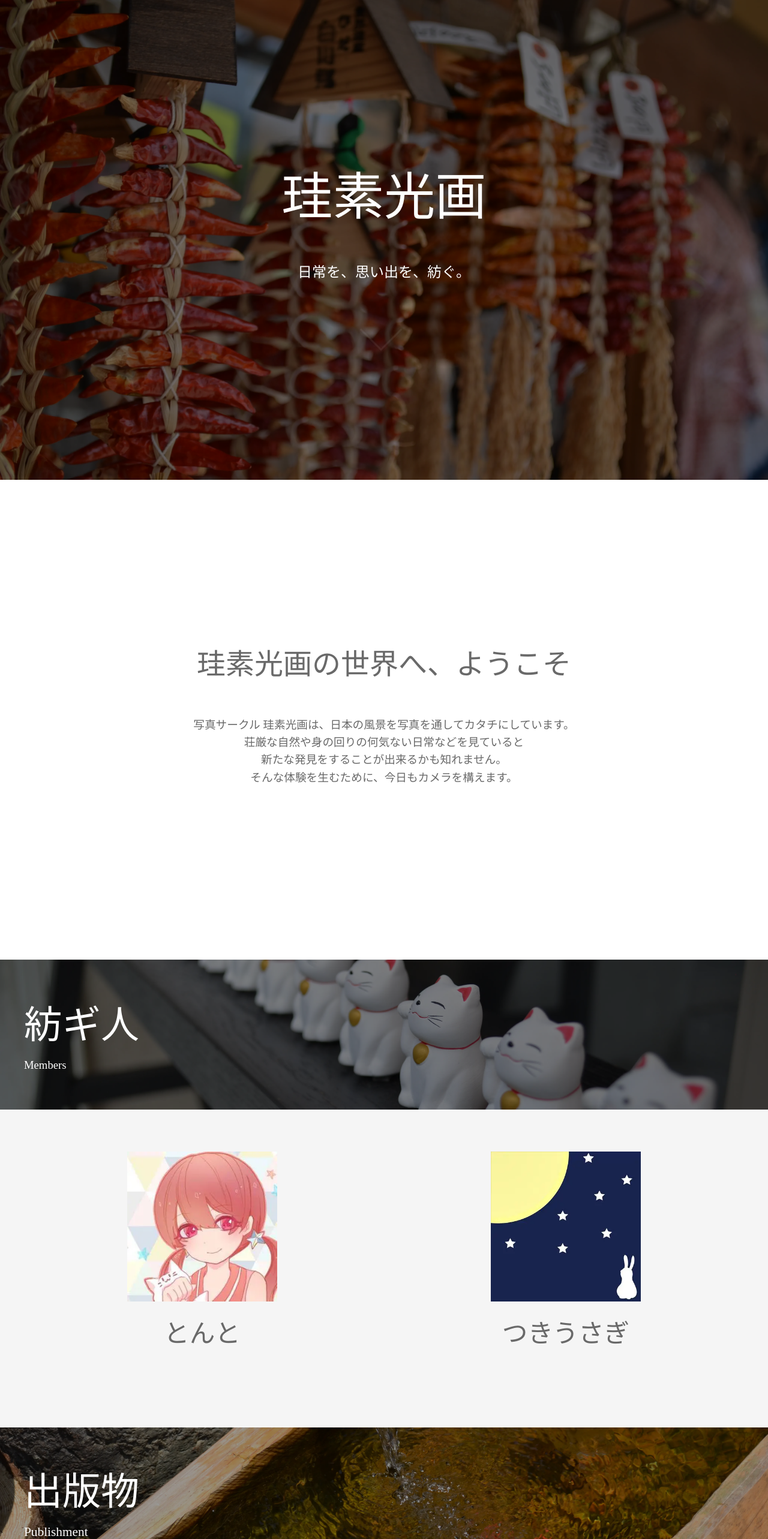
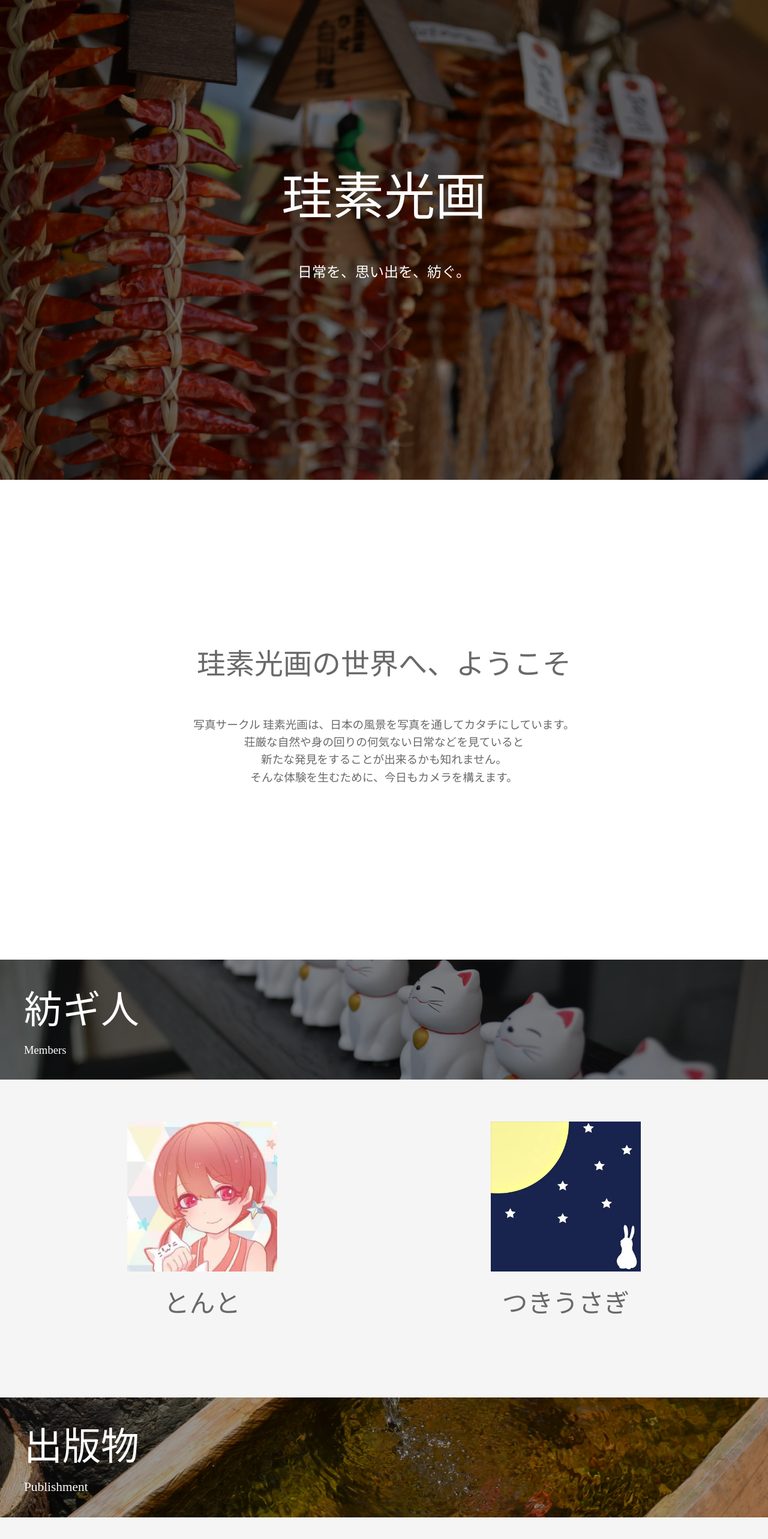
Before and after one commit to ryu-ton10/keiso_kouga_web, a React (Create React App) app: page / in a window 1280 px wide. Shown: the top 2566 px of the page at 60% size. Built offline with nearby package versions, Linux system fonts and the light colour scheme.

Commit message:
adjust each title section height

```diff
--- a/src/components/Members/index.css
+++ b/src/components/Members/index.css
@@ -4,7 +4,7 @@
 }
 
 .member-title {
-    height: 250px;
+    height: 200px;
     vertical-align: middle;
     background-repeat: no-repeat;
     background-position: center 50%;
--- a/src/components/Publishment/index.css
+++ b/src/components/Publishment/index.css
@@ -4,7 +4,7 @@
 }
 
 .publishment-title {
-    height: 250px;
+    height: 200px;
     vertical-align: middle;
     background-repeat: no-repeat;
     background-position: center 50%;
```
